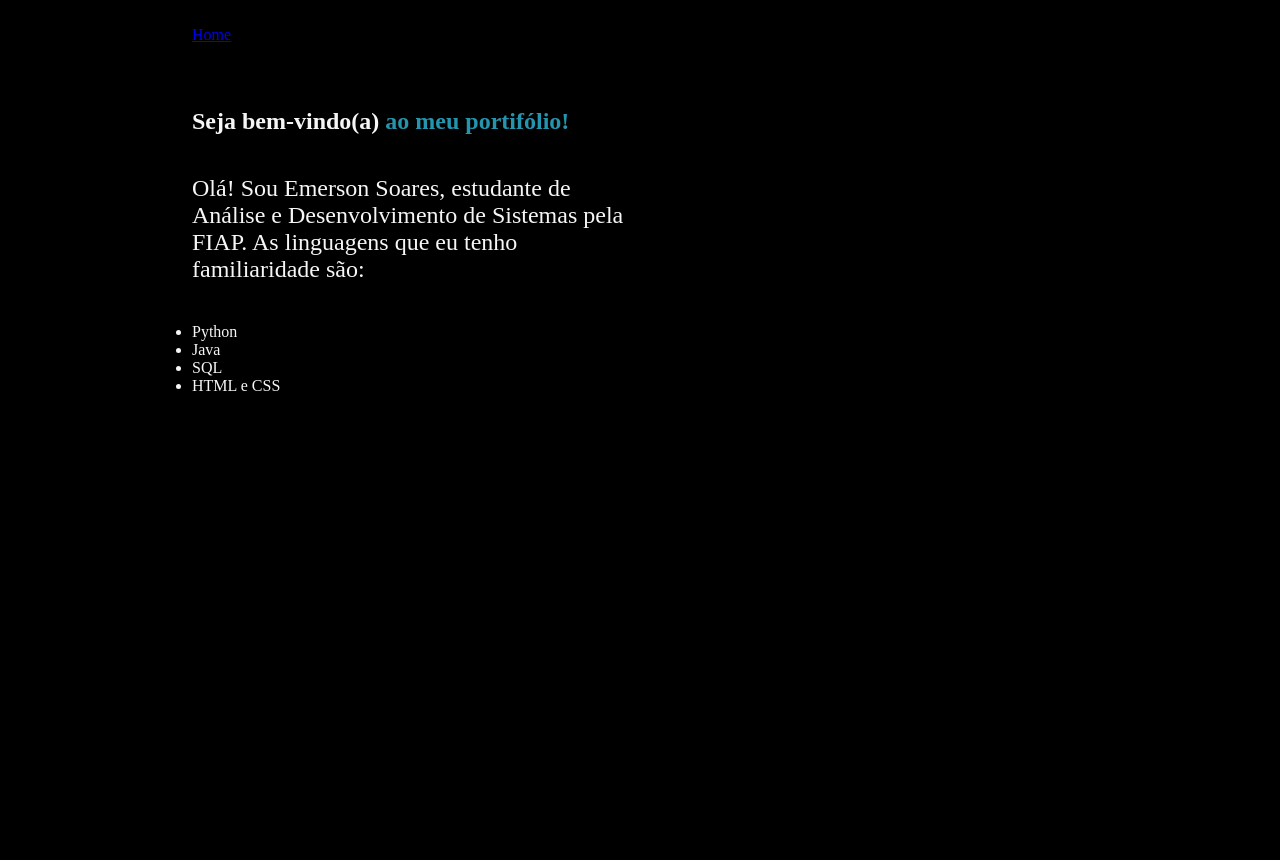
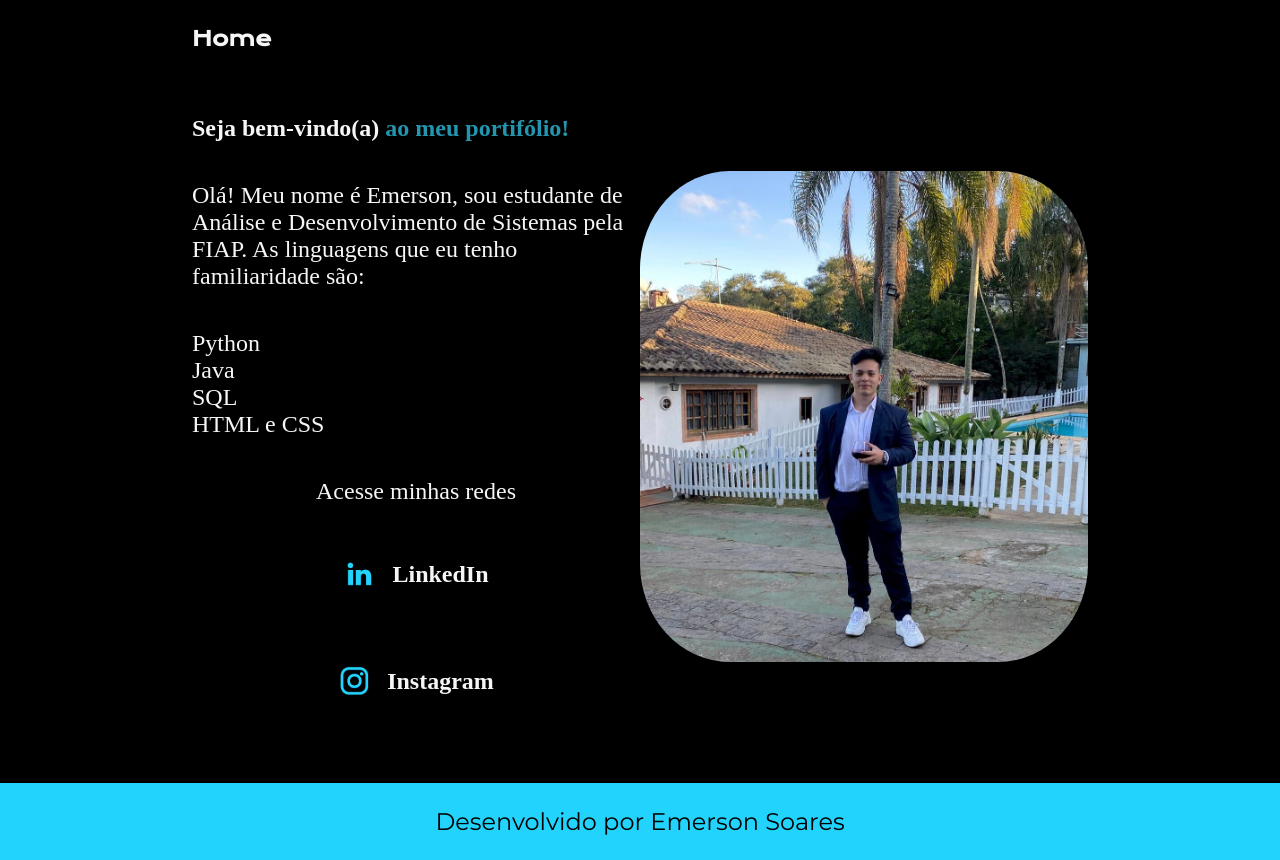
Before and after one commit to Emersoaresj/pagina_emerson, a plain HTML site: page index.html in a window 1280 px wide. Before the commit the page ends 800 px from the top, so only its background shows below. Drawn offline with nearby package versions, Linux system fonts and the light colour scheme.

Commit message:
finalizando

```diff
--- a/index.html
+++ b/index.html
@@ -9,22 +9,36 @@
 
 <body>
     <header class="cabecalho">
-        <a href="index.html">Home</a>
+        <h1>Home</h1>
     </header>
     <main class="apresentacao">
         <section class="apresentacao__conteudo">
             <h1 class="apresentacao__conteudo_titulo">Seja bem-vindo(a) <strong class="titulo-destaque">ao meu portifólio!</strong></h1>
 
-            <p class="apresentacao__conteudo__paragrafo">Olá! Sou Emerson Soares, estudante de Análise e Desenvolvimento de Sistemas pela FIAP. As linguagens que eu tenho familiaridade são:</p>
-            <ul class="apresentacao__conteudo__paragrafo_listas">
+            <p class="apresentacao__conteudo__paragrafo">Olá! Meu nome é Emerson, sou estudante de Análise e Desenvolvimento de Sistemas pela FIAP. As linguagens que eu tenho familiaridade são:</p>
+            <ul class="apresentacao__conteudo__paragrafo">
                 <li>Python</li>
                 <li>Java</li>
                 <li>SQL</li>
                 <li>HTML e CSS</li>
             </ul>
+            <div class="apresentacao__conteudo_link">
+                <h2 class="apresentacao__conteudo_link__subtitulo">Acesse minhas redes</h2>
+                <a class="apresentacao__conteudo_link__botao" href="https://www.linkedin.com/in/emerson-soares-9440a11b2/" target="_blank" rel="next">
+                    <img src="assets/linkedin.png" alt="Imagem logo linkedin">
+                    LinkedIn
+                </a>
+                <a class="apresentacao__conteudo_link__botao" href="https://www.instagram.com/emersoares_?igsh=dDZxYWhyejZobXR1&utm_source=qr" target="_blank" rel="next">
+                    <img src="assets/instagram.png" alt="">
+                    Instagram
+                </a>
+            </div>
+        </section>
+        <img class="apresentacao__conteudo__imagem" src="assets/Imagem.jpg" alt="Imagem pessoal">
 
-        </section>
     </main>
-    <footer></footer>
+    <footer class="rodape">
+        <p>Desenvolvido por Emerson Soares</p>
+    </footer>
 </body>
 </html>
--- a/styles/styles.css
+++ b/styles/styles.css
@@ -18,6 +18,9 @@ body{
 
 .cabecalho{
     padding: 2% 0% 0% 15%; /*o primeiro valor é do superior, o segundo do lado direito, o terceiro é o valor inferior e o quarto é o lado esquero*/
+    font-family: "Krona One", sans-serif;
+    color: #f6f6f6;
+    font-size: 10px;
 }
 
 .apresentacao{
@@ -48,3 +51,54 @@ body{
     font-family: #f6f6f6;
     list-style: none;
 }
+
+.apresentacao__conteudo_link{
+    display: flex; /* é o elemento pai dos botões. Precisa do display flex*/
+    flex-direction: column;
+    align-items: center;
+    gap: 32px;
+    justify-content: space-between;
+
+}
+
+
+
+.apresentacao__conteudo_link__subtitulo{
+    font-family: var(--fonte-principal);
+    font-weight: 400;
+    font-size: 1.5rem;
+}
+
+
+.apresentacao__conteudo_link__botao {
+    /*background-color: #22D4FD; usado antes*/
+    display: flex;
+    justify-content: center; /*deixando os elementos no centro do botão*/
+    gap: 16px;
+    align-items: center;
+    border: 2px solid var(--cor-terciaria); /*border = tamanho da borda; solid = borda sólida (linha contínua); cor da borda*/
+    color: var(--cor-secundaria);
+    width: 50%;
+    text-align: center; /*alinhando o texto dentro do botao*/
+    border-radius: 8px;
+    font-size: 1.5rem;
+    padding: 21.5px 5px; /*O primeiro valor é na vertical (cima e embaixo) e o segundo na horizontal (lados)*/
+    text-decoration: none; /*tirando o sublinhado da âncora*/
+    font-family: var(--fonte-secundaria);
+    font-weight: 600;
+}
+
+.apresentacao__conteudo__imagem{
+    width: 50%;
+    border-radius: 20%;
+}
+
+.rodape{
+    padding: 24px;
+    color: black;
+    background-color: #22D4FD;
+    text-align: center;
+    font-family: 'Montserrat', sans-serif;
+    font-size: 1.5rem;
+    font-weight: 400;
+}
```
Also changed, not shown: assets/Imagem.jpg (added), assets/instagram.png (added), assets/linkedin.png (added).
